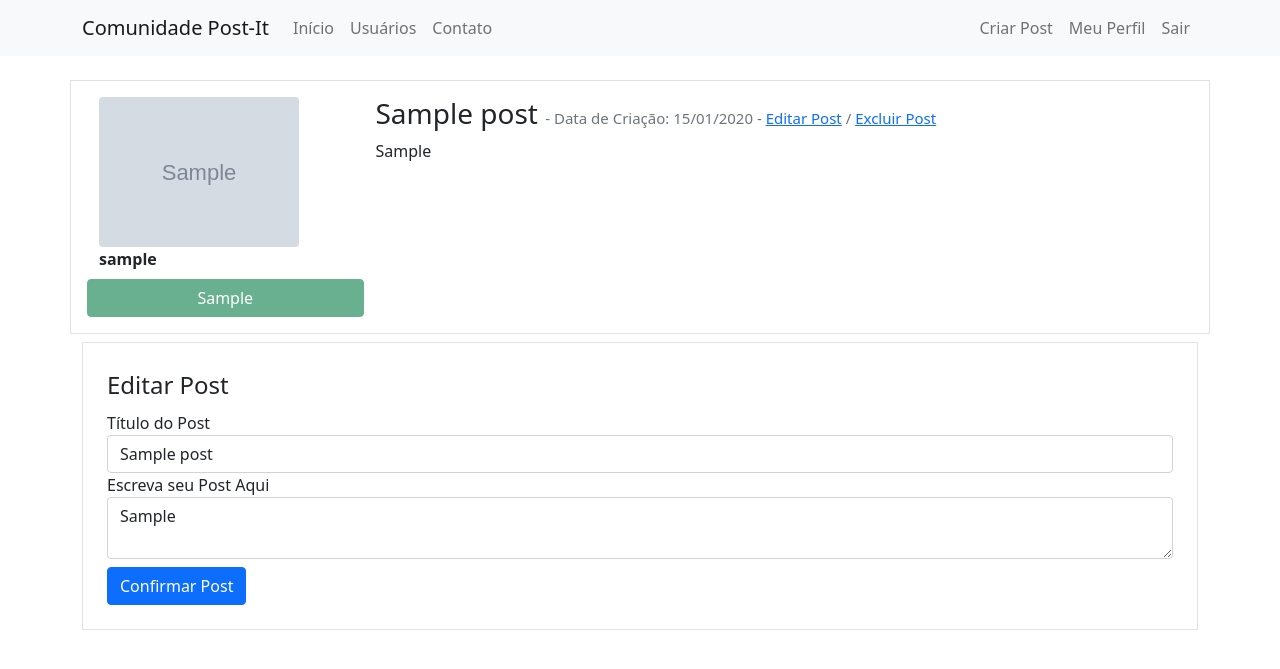
After one commit to GesielRodrigues/site-comunidade-flask, a Flask app: page /post/1 in a window 1280 px wide. The commit adds this page. Shown: the top 669 px of the page. Run offline with Flask 3, Linux system fonts and the light colour scheme; a user stored in the database is signed in; tables that the repository leaves empty hold one stand-in row (values such as "Sample post"); grey boxes marked "Sample" are stand-in pictures; some libraries are stand-ins or nearby versions.

Commit message:
Implementação da edição dos posts.

```diff
--- a/comunidadeflask/forms.py
+++ b/comunidadeflask/forms.py
@@ -1,6 +1,6 @@
 from flask_wtf import FlaskForm
 from flask_wtf.file import FileField, FileAllowed
-from wtforms import BooleanField, StringField, PasswordField, SubmitField
+from wtforms import BooleanField, StringField, PasswordField, SubmitField, TextAreaField
 from wtforms.validators import DataRequired, Length, Email, EqualTo, ValidationError
 from comunidadeflask.models import Usuario
 
@@ -38,3 +38,9 @@ class FormEditarPerfil(FlaskForm):
     conhecimento_ml = BooleanField('Machine Learning')
 
     botao_submit_editar = SubmitField('Salvar')
+
+
+class FormPost(FlaskForm):
+    titulo = StringField('Título do Post', validators=[DataRequired(), Length(2, 140)])
+    corpo = TextAreaField('Escreva seu Post Aqui', validators=[DataRequired()])
+    botao_submit_criarpost = SubmitField('Confirmar Post')
--- a/comunidadeflask/routes.py
+++ b/comunidadeflask/routes.py
@@ -1,18 +1,17 @@
 import os
 import secrets
 from comunidadeflask import app, bcrypt, database
-from comunidadeflask.forms import FormCriarConta, FormLogin, FormEditarPerfil
-from comunidadeflask.models import Usuario
+from comunidadeflask.forms import FormCriarConta, FormPost, FormEditarPerfil, FormLogin
+from comunidadeflask.models import Post, Usuario
 from flask import flash, redirect, request, render_template, url_for
 from flask_login import current_user, login_user, logout_user, login_required
 from PIL import Image
 
-lista_usuarios = ['Gesiel', 'Ariadne', 'Luna']
-
 
 @app.route("/")
 def home():
-    return render_template('home.html')
+    posts = Post.query.order_by(Post.id.desc())  # .all()
+    return render_template('home.html', posts=posts)
 
 
 @app.route("/contato")
@@ -23,6 +22,7 @@ def contato():
 @app.route("/usuarios")
 @login_required
 def usuarios():
+    lista_usuarios = Usuario.query.all()
     return render_template('usuarios.html', lista_usuarios=lista_usuarios)
 
 
@@ -122,7 +122,34 @@ def editarperfil():
     return render_template('editarperfil.html', foto_perfil=foto_perfil, form_editar_perfil=form_editar_perfil)
 
 
-@app.route('/post/criar')
+@app.route('/post/criar', methods=['GET', 'POST'])
 @login_required
 def criar_post():
-    return render_template('criarpost.html')
+    form_criar_post = FormPost()
+    if form_criar_post.validate_on_submit():
+        post = Post(titulo=form_criar_post.titulo.data, corpo=form_criar_post.corpo.data, autor=current_user)
+        database.session.add(post)
+        database.session.commit()
+        flash('Post Criado com Sucesso', 'alert-success')
+        return redirect(url_for('home'))
+    return render_template('criarpost.html', form_criar_post=form_criar_post)
+
+
+@app.route('/post/<post_id>', methods=['GET', 'POST'])
+@login_required
+def exibir_post(post_id):
+    post = Post.query.get(post_id)
+    if current_user == post.autor:
+        form_editar_post = FormPost()
+        if request.method == 'GET':
+            form_editar_post.titulo.data = post.titulo
+            form_editar_post.corpo.data = post.corpo
+        elif form_editar_post.validate_on_submit():
+            post.titulo = form_editar_post.titulo.data
+            post.corpo = form_editar_post.corpo.data
+            database.session.commit()
+            flash('Post Atualizado com Sucesso', 'alert-success')
+            return redirect(url_for('home'))
+    else:
+        form_editar_post = None
+    return render_template('post.html', post=post, form_editar_post=form_editar_post)
--- a/comunidadeflask/static/main.css
+++ b/comunidadeflask/static/main.css
@@ -36,3 +36,13 @@
 .number3 {
     font-weight: 500
 }
+
+.post-it {
+   background: #FFF7DC !important;
+}
+
+
+.link-post {
+    text-decoration: none;
+    color: #53666c;
+}
--- a/comunidadeflask/templates/contato.html
+++ b/comunidadeflask/templates/contato.html
@@ -2,7 +2,8 @@
 
 
 {% block body %}
-<div class="container">
-    <h1>Qualquer dúvida mande um e-mail para gesielrodrigues.dev@gmail.com</h1>
+<div class="container mt-5">
+    <h1>Qualquer dúvida entre em contato</h1>
+    <h3>gesielrodrigues.dev@gmail.com</h3>
 </div>
 {% endblock %}
--- /dev/null
+++ b/comunidadeflask/templates/post.html
@@ -0,0 +1,91 @@
+{% extends 'base.html' %}
+
+
+{% block body %}
+
+        <div class="container mt-3">
+            <div class="row border mt-4 p-3 meupost">
+                <div class="col col-3">
+                    <div class="image pe-2"> <img src="{{ url_for('static', filename='fotos_perfil/{}'.format(post.autor.foto_perfil)) }}" class="rounded" width="200"> </div>
+                    <strong>{{ post.autor.username }}</strong>
+                    <div class="row justify-content-center">
+                            {% for curso in post.autor.cursos.split(';') %}
+                                <button type="button" class="btn btn-success mt-2" disabled>{{ curso }}</button>
+                            {% endfor %}
+                    </div>
+                </div>
+                <div class="col col-9">
+                    <h3>{{ post.titulo }}
+                    <small class="text-muted" style="font-size: 15px"> - Data de Criação: {{ post.data_criacao.strftime('%d/%m/%Y') }}
+                        {% if form_editar_post %}
+                        - <a href="#form_editarpost">Editar Post</a> / <a href="#" data-bs-toggle="modal" data-bs-target="#ExcluirPost">Excluir Post</a>
+                        {% endif %}
+                    </small>
+                    </h3>
+                    <p>{{ post.corpo }}</p>
+                </div>
+
+            </div>
+        </div>
+    {% if form_editar_post %}
+    <div class="container">
+        <div class="row">
+            <div class="col">
+                <form method="POST" action="" id="form_editarpost" class="border p-4 mt-2">
+                    {{ form_editar_post.csrf_token }}
+                    <legend>Editar Post</legend>
+                    <fieldset>
+                        <div class="form-group">
+                            {{ form_editar_post.titulo.label(class="form-control-label") }}
+                            {% if form_editar_post.titulo.errors %}
+                                {{ form_editar_post.titulo(class="form-control is-invalid") }}
+                            <div class="invalid-feedback">
+                                {% for erro in form_editar_post.titulo.errors %}
+                                    {{ erro }}
+                                {% endfor %}
+                            </div>
+                            {% else %}
+                                {{ form_editar_post.titulo(class="form-control") }}
+                            {% endif %}
+                        </div>
+                         <div class="form-group">
+                            {{ form_editar_post.corpo.label(class="form-control-label") }}
+                            {% if form_editar_post.corpo.errors %}
+                                {{ form_editar_post.corpo(class="form-control is-invalid") }}
+                            <div class="invalid-feedback">
+                                {% for erro in form_editar_post.corpo.errors %}
+                                    {{ erro }}
+                                {% endfor %}
+                            </div>
+                            {% else %}
+                                {{ form_editar_post.corpo(class="form-control") }}
+                            {% endif %}
+                        </div>
+                    </fieldset>
+                    {{ form_editar_post.botao_submit_criarpost(class="btn btn-primary mt-2") }}
+                </form>
+            </div>
+        </div>
+    </div>
+    {% endif %}
+
+<!-- Modal -->
+<div class="modal fade" id="ExcluirPost" tabindex="-1" aria-labelledby="exampleModalLabel" aria-hidden="true">
+  <div class="modal-dialog">
+    <div class="modal-content">
+      <div class="modal-header">
+        <h5 class="modal-title" id="exampleModalLabel">Confirmar exclusão</h5>
+        <button type="button" class="btn-close" data-bs-dismiss="modal" aria-label="Close"></button>
+      </div>
+      <div class="modal-body">
+        Tem certeza que deseja excluir este post?
+      </div>
+      <div class="modal-footer">
+        <button type="button" class="btn btn-secondary" data-bs-dismiss="modal">Cancelar</button>
+        <button type="button" class="btn btn-danger">Excluir</button>
+      </div>
+    </div>
+  </div>
+</div>
+
+{% endblock %}
```
Also changed, not shown: comunidadeflask/templates/criarpost.html (+38 -2 lines), comunidadeflask/templates/home.html (+28 -4 lines), comunidadeflask/templates/usuarios.html (+35 -2 lines), README.md.
